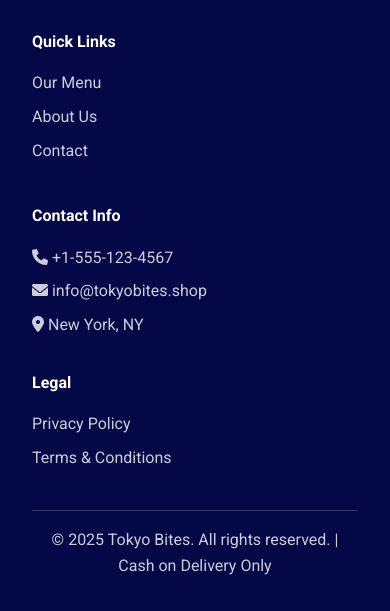
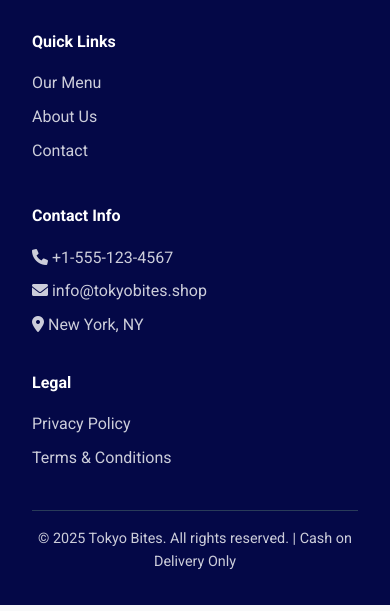
Before and after one commit to BeWithSadique/American-cuisine, a plain HTML site: page index.html in a window 390 px wide. Shown: the part 7552-8163 px from the top of the page. Drawn offline with Linux system fonts and the light colour scheme.

```diff
--- a/style.css
+++ b/style.css
@@ -449,3 +449,7 @@ footer {
   text-align: center;
   opacity: 0.8;
 }
+
+.footer-main-content-child-2 p {
+  font-size: 0.9rem;
+}
```
